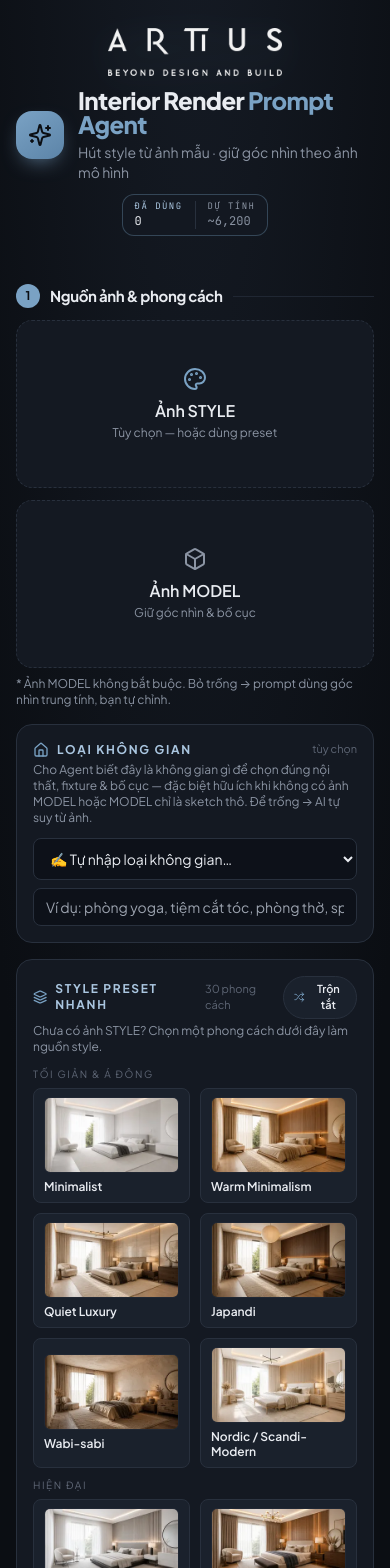
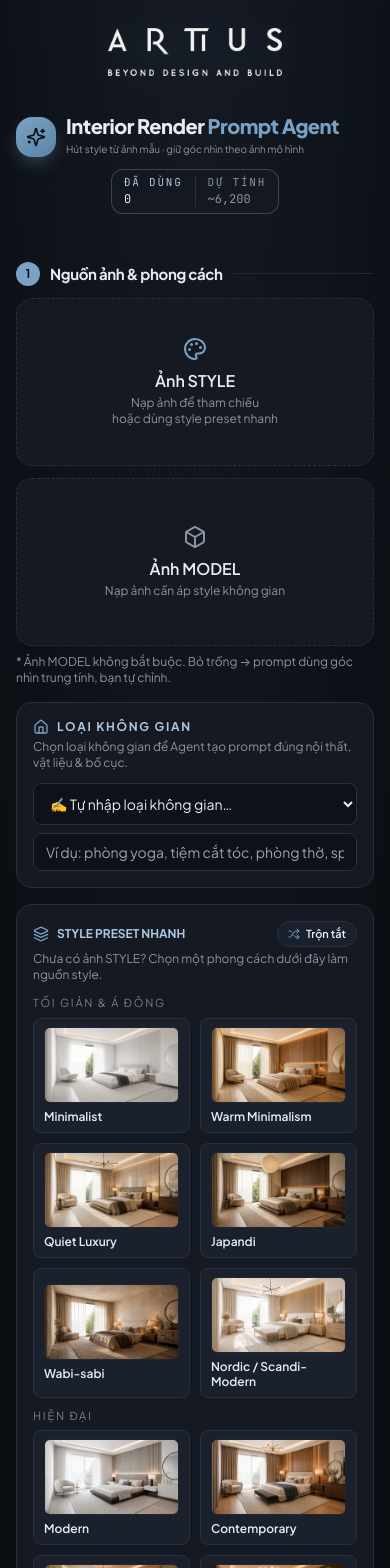
Before and after one commit to nguyenlinhsang0001-arch/Interior-Render-Prompt-Agent, a React (Vite) app: page / in a window 390 px wide. Shown: the top 1568 px of the page. Built offline with nearby package versions, Linux system fonts and the light colour scheme.

Commit message:
Update App.jsx

```diff
--- a/src/App.jsx
+++ b/src/App.jsx
@@ -1,35 +1,9 @@
 import React, { useState, useRef, useCallback, useEffect } from "react";
 import { Loader2, Copy, Check, Image as ImageIcon, Sparkles, AlertCircle, Palette, Box, Lock, Pencil, Move3d, Droplet, Layers, Maximize2, Ban, X, RefreshCw, Home, History, ChevronDown, Shuffle, RotateCcw } from "lucide-react";
 
-// =============================================================
-// AI Agent: Interior/Architecture Render Prompt (2-image)
-// - Ảnh STYLE (reference): chỉ hút phong cách, vật liệu, màu, ánh sáng...
-// - Ảnh MODEL (mô hình/sketch): GIỮ góc nhìn + bố cục không gian.
-// Prompt đầu ra (English) ra lệnh: render theo góc nhìn/layout của
-// ảnh MODEL, áp style của ảnh STYLE.
-//
-// CẬP NHẬT bản này:
-//  - Thêm 8 STYLE PRESET mới (tổng 24), sắp xếp lại theo 6 NHÓM phong cách
-//    để dễ tìm trong grid.
-//  - Đổi theme: nền zinc/slate tối, accent steel-blue dịu (thay gold), nút
-//    active dùng nền PHẲNG cho tinh gọn. Thêm 2 màu chức năng dịu:
-//    pos (sage = "AI được đổi") và neg (terracotta = "khóa theo MODEL").
-//  - Đổi font: Plus Jakarta Sans (sans gọn, hỗ trợ tiếng Việt) thay serif.
-//  - Bố cục lại 3 BƯỚC: (1) Nguồn ảnh & phong cách, (2) Điều khiển render,
-//    (3) Nền tảng & khung hình. Dùng lưới ngang (2 trục cạnh nhau,
-//    platform + aspect cạnh nhau) để giảm chiều dài cuộn.
-//
-// GIỮ NGUYÊN từ bản cũ:
-//  - UploadBox/AnalysisRow định nghĩa NGOÀI component chính -> textarea không
-//    mất focus khi gõ.
-//  - copy() ưu tiên navigator.clipboard, fallback execCommand.
-//  - Toàn bộ logic gọi API, nén ảnh thích ứng, parseJsonLoose, 2 trục độc lập,
-//    ma trận khóa hình học.
-// =============================================================
-
 const PLATFORMS = [
-  { id: "nanobanana", label: "Nano Banana 2", hint: "image-to-image, brief tự nhiên" },
-  { id: "midjourney", label: "Midjourney", hint: "--ar --style raw, --v 7" },
+  { id: "nanobanana", label: "Nano Banana 2, Chat GPT", hint: "" },
+  { id: "midjourney", label: "Midjourney", hint: "" },
 ];
 
 // =============================================================
@@ -415,7 +389,7 @@ const C = {
   neg:       "#cf9a8d", // terracotta dịu — "khóa theo MODEL"
   text:      "#e9ecf1",
   textDim:   "#8b94a3",
-  textFaint: "#5e6675",
+  textFaint: "#767f8e",
 };
 
 // Font sans gọn, hiện đại, hỗ trợ tiếng Việt đầy đủ (dùng cho cả heading).
@@ -452,6 +426,10 @@ function UploadBox({ img, onClick, onDrop, inputRef, onChange, onClear, icon, ti
   return (
     <div
       onClick={onClick}
+      role="button"
+      tabIndex={0}
+      aria-label={`Tải lên ${title}`}
+      onKeyDown={(e) => { if (e.key === "Enter" || e.key === " ") { e.preventDefault(); onClick(); } }}
       onDragOver={(e) => e.preventDefault()}
       onDrop={onDrop}
       className="relative cursor-pointer rounded-2xl p-4 flex flex-col items-center justify-center text-center min-h-[168px] transition-all duration-200"
@@ -467,10 +445,11 @@ function UploadBox({ img, onClick, onDrop, inputRef, onChange, onClear, icon, ti
         <button
           onClick={(e) => { e.stopPropagation(); onClear(); }}
           title="Xóa ảnh"
+          aria-label="Xóa ảnh"
           className="absolute top-2 right-2 z-10 inline-flex items-center justify-center w-7 h-7 rounded-full transition-colors"
           style={{ background: `${C.bg}cc`, border: `1px solid ${C.line}`, color: C.text }}
         >
-          <X className="w-4 h-4" />
+          <X className="w-4 h-4" aria-hidden="true" />
         </button>
       )}
       {img ? (
@@ -1371,7 +1350,7 @@ Return ONLY a valid JSON object (no markdown/backticks): {"prompt": "the English
   :root{
     --bg:#0b0e13; --panel:#141922; --panel2:#1a212c; --inputBg:#0d1119;
     --line:#28303d; --lineSoft:#202733; --accent:#7aa2c4; --accentSoft:#aac6e0;
-    --pos:#7cba9b; --neg:#cf9a8d; --text:#e9ecf1; --textDim:#8b94a3; --textFaint:#5e6675;
+    --pos:#7cba9b; --neg:#cf9a8d; --text:#e9ecf1; --textDim:#8b94a3; --textFaint:#767f8e;
   }
   *{box-sizing:border-box;}
   body{
@@ -1465,7 +1444,7 @@ Return ONLY a valid JSON object (no markdown/backticks): {"prompt": "the English
     ${analysisHtml}
 
     <footer>
-      Xuất từ <strong>Interior Prompt AI Agent</strong> · ${escapeHtml(new Date().toLocaleString("vi-VN"))}<br>
+      Xuất từ <strong>Interior Render Prompt Agent</strong> · ${escapeHtml(new Date().toLocaleString("vi-VN"))}<br>
       Sản phẩm thuộc <a href="https://artius.vn/" target="_blank" rel="noopener noreferrer">CÔNG TY THIẾT KẾ VÀ XÂY DỰNG ARTIUS</a>
     </footer>
   </div>
@@ -1654,18 +1633,18 @@ Return ONLY a valid JSON object (no markdown/backticks): {"prompt": "the English
     />
   );
   const titleEl = (
-    <div className="flex items-center gap-3.5 min-w-0">
+    <div className="flex items-center gap-2.5 sm:gap-3.5 min-w-0 w-full sm:w-auto">
       <div
-        className="w-12 h-12 rounded-2xl flex items-center justify-center shrink-0"
+        className="w-10 h-10 sm:w-12 sm:h-12 rounded-2xl flex items-center justify-center shrink-0"
         style={{ background: `linear-gradient(145deg, ${C.accent}, ${C.accentDeep})`, boxShadow: `0 8px 22px -10px ${C.accent}` }}
       >
-        <Sparkles className="w-6 h-6" style={{ color: C.onAccent }} />
+        <Sparkles className="w-5 h-5 sm:w-6 sm:h-6" style={{ color: C.onAccent }} aria-hidden="true" />
       </div>
       <div>
-        <h1 className="text-2xl md:text-3xl leading-none font-extrabold tracking-tight" style={{ color: C.text }}>
+        <h1 className="text-xl sm:text-2xl md:text-3xl leading-none font-extrabold tracking-tight whitespace-nowrap" style={{ color: C.text }}>
           Interior Render <span style={{ color: C.accent }}>Prompt Agent</span>
         </h1>
-        <p className="text-sm mt-1.5" style={{ color: C.textDim }}>Hút style từ ảnh mẫu · giữ góc nhìn theo ảnh mô hình</p>
+        <p className="text-[10px] sm:text-sm mt-1.5 whitespace-nowrap" style={{ color: C.textDim }}>Hút style từ ảnh mẫu · giữ góc nhìn theo ảnh mô hình</p>
       </div>
     </div>
   );
@@ -1680,12 +1659,12 @@ Return ONLY a valid JSON object (no markdown/backticks): {"prompt": "the English
     >
       <div className="flex items-center gap-3">
         <div>
-          <div className="text-[9px] uppercase tracking-[0.16em] mb-0.5" style={{ color: C.accentSoft }}>Đã dùng</div>
+          <div className="text-[11px] uppercase tracking-[0.16em] mb-0.5" style={{ color: C.accentSoft }}>Đã dùng</div>
           <div style={{ color: C.text }}>{usedTotal.toLocaleString()}</div>
         </div>
         <div className="w-px self-stretch" style={{ background: C.line }} />
         <div>
-          <div className="text-[9px] uppercase tracking-[0.16em] mb-0.5" style={{ color: C.textDim }}>Dự tính</div>
+          <div className="text-[11px] uppercase tracking-[0.16em] mb-0.5" style={{ color: C.textDim }}>Dự tính</div>
           <div style={{ color: C.textDim }}>~{estTotal.toLocaleString()}</div>
         </div>
       </div>
@@ -1693,7 +1672,7 @@ Return ONLY a valid JSON object (no markdown/backticks): {"prompt": "the English
   );
 
   return (
-    <div className="min-h-screen p-4 md:p-8" style={{ background: `radial-gradient(120% 75% at 50% -8%, ${C.bgGrad} 0%, ${C.bg} 55%)`, color: C.text, fontFamily: FONT }}>
+    <div className="min-h-screen p-4 md:p-8 overflow-x-hidden" style={{ background: `radial-gradient(120% 75% at 50% -8%, ${C.bgGrad} 0%, ${C.bg} 55%)`, color: C.text, fontFamily: FONT }}>
       {/* Nạp font sans + mono (Plus Jakarta Sans hỗ trợ tiếng Việt) */}
       <link href="https://fonts.googleapis.com/css2?family=Plus+Jakarta+Sans:wght@400;500;600;700;800&family=JetBrains+Mono:wght@400;500&display=swap" rel="stylesheet" />
 
@@ -1704,6 +1683,7 @@ Return ONLY a valid JSON object (no markdown/backticks): {"prompt": "the English
         @keyframes ipa-shimmer { 0% { background-position: 200% 0; } 100% { background-position: -200% 0; } }
         .ipa-skel { background: linear-gradient(90deg, ${C.panel2} 25%, ${C.line} 37%, ${C.panel2} 63%); background-size: 200% 100%; animation: ipa-shimmer 1.4s ease-in-out infinite; }
         textarea, input, button { font-family: inherit; }
+        *:focus-visible { outline: 2px solid ${C.accent}; outline-offset: 2px; }
       `}</style>
 
       <div className="max-w-6xl mx-auto">
@@ -1718,14 +1698,14 @@ Return ONLY a valid JSON object (no markdown/backticks): {"prompt": "the English
 
         {/* ===== Header — MOBILE (<md) : dọc, căn giữa · logo → tiêu đề → badge ===== */}
         <div className="flex md:hidden flex-col items-center gap-3 mb-2 pt-3">
-          {logoEl}
+          <div className="mb-7">{logoEl}</div>
           {titleEl}
           {badgeEl}
         </div>
 
         {/* =====================================================
-            LƯỚI CHÍNH: trái = cấu hình (3 bước), phải = kết quả.
-            Trên md+ chia 2 cột; mobile xếp dọc.
+            BỐ CỤC CHÍNH: 1 cột dọc — cấu hình (các bước) rồi tới kết quả.
+            (Đã bỏ bố cục 2 cột; nay thống nhất 1 cột ở mọi kích thước.)
         ====================================================== */}
         <div className="grid grid-cols-1 gap-6 mt-4 items-start">
 
@@ -1744,7 +1724,7 @@ Return ONLY a valid JSON object (no markdown/backticks): {"prompt": "the English
                 onClear={clearStyleImg}
                 icon={<Palette className="w-6 h-6" style={{ color: C.accent }} />}
                 title="Ảnh STYLE"
-                subtitle="Tùy chọn — hoặc dùng preset"
+                subtitle={<>Nạp ảnh để tham chiếu<br />hoặc dùng style preset nhanh</>}
                 active={!!styleImg}
               />
               <UploadBox
@@ -1756,7 +1736,7 @@ Return ONLY a valid JSON object (no markdown/backticks): {"prompt": "the English
                 onClear={clearModelImg}
                 icon={<Box className="w-6 h-6" style={{ color: C.textDim }} />}
                 title="Ảnh MODEL"
-                subtitle="Giữ góc nhìn & bố cục"
+                subtitle="Nạp ảnh cần áp style không gian"
                 active={!!modelImg}
               />
             </div>
@@ -1772,10 +1752,9 @@ Return ONLY a valid JSON object (no markdown/backticks): {"prompt": "the English
                 <p className="text-xs font-bold uppercase tracking-[0.14em]" style={{ color: C.accentSoft }}>
                   Loại không gian
                 </p>
-                <span className="text-[11px] ml-auto" style={{ color: C.textFaint }}>tùy chọn</span>
               </div>
               <p className="text-xs mb-3" style={{ color: C.textDim }}>
-                Cho Agent biết đây là không gian gì để chọn đúng nội thất, fixture &amp; bố cục — đặc biệt hữu ích khi không có ảnh MODEL hoặc MODEL chỉ là sketch thô. Để trống → AI tự suy từ ảnh.
+                Chọn loại không gian để Agent tạo prompt đúng nội thất, vật liệu &amp; bố cục.
               </p>
 
               <select
@@ -1817,19 +1796,19 @@ Return ONLY a valid JSON object (no markdown/backticks): {"prompt": "the English
             >
               <div className="flex items-center gap-2 mb-1">
                 <Layers className="w-4 h-4" style={{ color: C.accent }} />
-                <p className="text-xs font-bold uppercase tracking-[0.14em]" style={{ color: C.accentSoft }}>
+                <p className="text-xs font-bold uppercase tracking-normal sm:tracking-[0.14em] whitespace-nowrap shrink-0" style={{ color: C.accentSoft }}>
                   Style preset nhanh
                 </p>
-                <span className="text-[11px] ml-auto" style={{ color: C.textFaint }}>{STYLE_PRESETS.length} phong cách</span>
+                <span className="text-[11px] ml-auto hidden sm:inline" style={{ color: C.textFaint }}>{STYLE_PRESETS.length} phong cách</span>
                 <button
                   onClick={() => !styleImg && changeBlendMode(!blendMode)}
                   disabled={!!styleImg}
                   title="Bật để TRỘN 2 phong cách: click chọn style chính, rồi click thêm 1 style nữa làm phụ"
-                  className="flex items-center gap-1.5 rounded-full px-2.5 py-1 text-[11px] font-semibold transition-all"
+                  className="flex items-center gap-1.5 rounded-full px-2.5 py-1 text-[11px] font-semibold transition-all ml-auto sm:ml-0 shrink-0 whitespace-nowrap"
                   style={{ ...(blendMode ? activeBtn : idleBtn), cursor: styleImg ? "not-allowed" : "pointer", opacity: styleImg ? 0.5 : 1 }}
                 >
                   <Shuffle className="w-3 h-3" style={{ color: blendMode ? C.onAccent : C.accent }} />
-                  <span style={{ color: blendMode ? C.onAccent : C.text }}>Trộn {blendMode ? "BẬT" : "tắt"}</span>
+                  <span className="whitespace-nowrap" style={{ color: blendMode ? C.onAccent : C.text }}>Trộn {blendMode ? "BẬT" : "tắt"}</span>
                 </button>
               </div>
               <p className="text-xs mb-3" style={{ color: C.textDim }}>
@@ -1850,7 +1829,7 @@ Return ONLY a valid JSON object (no markdown/backticks): {"prompt": "the English
               {/* Chips gom theo NHÓM. Mỗi nhóm có nhãn nhỏ + grid chip. */}
               {Array.from(new Set(STYLE_PRESETS.map((p) => p.group))).map((grp) => (
                 <div key={grp} className="mb-2.5 last:mb-0">
-                  <p className="text-[10px] uppercase tracking-[0.16em] mb-1.5" style={{ color: C.textFaint }}>{grp}</p>
+                  <p className="text-[11px] uppercase tracking-[0.16em] mb-1.5" style={{ color: C.textFaint }}>{grp}</p>
                   <div className="grid grid-cols-2 sm:grid-cols-4 gap-2.5">
                     {STYLE_PRESETS.filter((p) => p.group === grp).map((p) => {
                       const on = stylePreset === p.id && !styleImg;                                  // CHÍNH
@@ -1966,7 +1945,7 @@ Return ONLY a valid JSON object (no markdown/backticks): {"prompt": "the English
                     style={{ accentColor: C.accent }}
                   />
                   {platform === "midjourney" && (
-                    <p className="text-[10px] mt-1.5 leading-snug" style={{ color: C.textFaint }}>
+                    <p className="text-[11px] mt-1.5 leading-snug" style={{ color: C.textFaint }}>
                       Midjourney mã hóa tỷ lệ bằng multi-prompt weight:{" "}
                       <span style={{ color: C.accentSoft, fontFamily: MONO }}>
                         {presetName(stylePreset)}::1 {presetName(styleB)}::{mjSecondaryWeight(blendRatio)}
@@ -2002,10 +1981,6 @@ Return ONLY a valid JSON object (no markdown/backticks): {"prompt": "the English
                 <p className="text-xs font-bold uppercase tracking-[0.14em] inline-flex items-center gap-1.5 mb-1" style={{ color: C.accentSoft }}>
                   <Move3d className="w-4 h-4" /> Trục 1 · {mjImageRef ? "Image weight (--iw)" : hasModel ? "Khóa hình học" : "Kỷ luật không gian"}
                 </p>
-                <p className="text-xs mb-3" style={{ color: C.textDim }}>
-                  {mjImageRef ? GEOMETRY_LEVELS[geometry]?.descMJ : hasModel ? GEOMETRY_LEVELS[geometry]?.desc : GEOMETRY_LEVELS[geometry]?.descNoModel}
-                </p>
-
                 {mjImageRef ? (
                   <div className="mb-3 flex items-center gap-2 rounded-lg px-3 py-2 text-xs" style={{ background: C.panel2, border: `1px dashed ${C.line}`, color: C.accentSoft }}>
                     <ImageIcon className="w-3.5 h-3.5 shrink-0" />
@@ -2029,16 +2004,20 @@ Return ONLY a valid JSON object (no markdown/backticks): {"prompt": "the English
                         style={{ ...(on ? activeBtn : idleBtn), cursor: "pointer" }}
                       >
                         <div className="text-[11px] font-bold" style={{ color: on ? C.onAccent : C.accentSoft }}>{lv.short}</div>
-                        <div className="text-[9px] leading-tight mt-0.5" style={{ color: on ? C.onAccent : C.textDim }}>{lv.label}</div>
+                        <div className="text-[10px] leading-tight mt-0.5" style={{ color: on ? C.onAccent : C.textDim }}>{lv.label}</div>
                       </button>
                     );
                   })}
                 </div>
 
+                <p className="mt-3.5 text-xs leading-relaxed" style={{ color: C.textDim }}>
+                  {mjImageRef ? GEOMETRY_LEVELS[geometry]?.descMJ : hasModel ? GEOMETRY_LEVELS[geometry]?.desc : GEOMETRY_LEVELS[geometry]?.descNoModel}
+                </p>
+
                 {/* Checklist yếu tố khóa/mở theo geometry */}
                 {hasModel && (
                   <div className="mt-3.5">
-                    <p className="text-[10px] uppercase tracking-[0.14em] mb-2" style={{ color: C.textFaint }}>
+                    <p className="text-[11px] uppercase tracking-[0.14em] mb-2" style={{ color: C.textFaint }}>
                       AI được đổi gì về không gian:
                     </p>
                     <div className="grid grid-cols-1 gap-y-1">
@@ -2058,7 +2037,7 @@ Return ONLY a valid JSON object (no markdown/backticks): {"prompt": "the English
                         );
                       })}
                     </div>
-                    <div className="flex items-center gap-4 mt-2.5 pt-2.5 text-[10px]" style={{ color: C.textDim, borderTop: `1px dashed ${C.lineSoft}` }}>
+                    <div className="flex items-center gap-4 mt-2.5 pt-2.5 text-[11px]" style={{ color: C.textDim, borderTop: `1px dashed ${C.lineSoft}` }}>
                       <span className="inline-flex items-center gap-1"><Lock className="w-3 h-3" style={{ color: C.neg }} /> Giữ theo MODEL</span>
                       <span className="inline-flex items-center gap-1"><Pencil className="w-3 h-3" style={{ color: C.pos }} /> AI đổi được</span>
                     </div>
@@ -2082,7 +2061,7 @@ Return ONLY a valid JSON object (no markdown/backticks): {"prompt": "the English
                         style={on ? activeBtn : idleBtn}
                       >
                         <div className="text-[11px] font-bold" style={{ color: on ? C.onAccent : C.accentSoft }}>{lv.short}</div>
-                        <div className="text-[9px] leading-tight mt-0.5" style={{ color: on ? C.onAccent : C.textDim }}>{lv.label}</div>
+                        <div className="text-[10px] leading-tight mt-0.5" style={{ color: on ? C.onAccent : C.textDim }}>{lv.label}</div>
                       </button>
                     );
                   })}
@@ -2115,7 +2094,7 @@ Return ONLY a valid JSON object (no markdown/backticks): {"prompt": "the English
                         style={on ? activeBtn : { background: C.panel2, border: `1px solid ${C.line}` }}
                       >
                         <div className="text-sm font-semibold leading-tight" style={{ color: on ? C.onAccent : C.text }}>{p.label}</div>
-                        <div className="text-[11px]" style={{ color: on ? C.onAccent : C.textDim }}>{p.hint}</div>
+                        {p.hint && <div className="text-[11px]" style={{ color: on ? C.onAccent : C.textDim }}>{p.hint}</div>}
                       </button>
                     );
                   })}
@@ -2172,10 +2151,6 @@ Return ONLY a valid JSON object (no markdown/backticks): {"prompt": "the English
                 style={{ background: C.inputBg, border: `1px solid ${C.line}`, color: C.text, fontFamily: MONO, fontSize: "12.5px" }}
                 placeholder={NEGATIVE_BY_PLATFORM[platform] || DEFAULT_NEGATIVE}
               />
-              <p className="text-[11px] mt-2" style={{ color: C.textDim }}>
-                {platform === "midjourney" && "Midjourney: ghép vào cuối dưới dạng --no {{NEG}}"}
-                {platform === "nanobanana" && "Nano Banana không có negative syntax — sẽ chuyển thành câu khẳng định (mô tả điều cần giữ)."}
-              </p>
             </div>
 
             {/* Action — nút nằm CỐ ĐỊNH trong luồng (không sticky), ngay sau
@@ -2388,7 +2363,7 @@ Return ONLY a valid JSON object (no markdown/backticks): {"prompt": "the English
                       <div className="flex items-center justify-between mb-2.5">
                         <div>
                           <span className="font-semibold" style={{ color: C.accentSoft }}>{p.label}</span>
-                          <span className="ml-2 text-xs" style={{ color: C.textDim }}>{p.hint}</span>
+                          {p.hint && <span className="ml-2 text-xs" style={{ color: C.textDim }}>{p.hint}</span>}
                         </div>
                         <button
                           onClick={() => copy(p.id, prompts[p.id])}
@@ -2423,7 +2398,7 @@ Return ONLY a valid JSON object (no markdown/backticks): {"prompt": "the English
                   <div className="rounded-xl p-3 text-xs leading-snug" style={{ background: C.panel, border: `1px solid ${C.lineSoft}` }}>
                     <div className="flex items-center gap-2 mb-2 font-semibold" style={{ color: C.textDim }}>
                       <History className="w-3.5 h-3.5 shrink-0" />
-                      <span>Lịch sử prompt · {history.length} phiên bản gần nhất (bấm “Tải HTML” để lưu, “Dùng lại” để khôi phục)</span>
+                      <span className="whitespace-nowrap">Lịch sử prompt · {history.length} phiên bản gần nhất<span className="hidden sm:inline"> (bấm “Tải HTML” để lưu, “Dùng lại” để khôi phục)</span></span>
                     </div>
                     <div className="space-y-2">
                       {history.map((h, idx) => {
@@ -2435,19 +2410,19 @@ Return ONLY a valid JSON object (no markdown/backticks): {"prompt": "the English
                               <span className="text-[11px] font-semibold" style={{ color: C.accentSoft }}>
                                 {idx === 0 ? "Mới nhất" : `Lần ${history.length - idx}`}
                               </span>
-                              <span className="text-[10px]" style={{ color: C.textFaint }}>· {h.timeLabel}</span>
-                              {histPlatform && <span className="text-[10px]" style={{ color: C.textFaint }}>· {histPlatform}</span>}
+                              <span className="text-[11px]" style={{ color: C.textFaint }}>· {h.timeLabel}</span>
+                              {histPlatform && <span className="text-[11px]" style={{ color: C.textFaint }}>· {histPlatform}</span>}
                               <div className="ml-auto flex items-center gap-1.5">
                                 <button
                                   onClick={() => setExpandedHistory(expanded ? null : h.id)}
-                                  className="text-[10px] rounded px-1.5 py-0.5 transition-colors"
+                                  className="text-[11px] rounded px-1.5 py-0.5 transition-colors"
                                   style={{ border: `1px solid ${C.line}`, color: C.textDim, background: "transparent" }}
                                 >
                                   {expanded ? "Ẩn" : "Xem"}
                                 </button>
                                 <button
                                   onClick={() => downloadHistoryItem(h, idx)}
-                                  className="inline-flex items-center gap-1 text-[10px] rounded px-1.5 py-0.5 transition-colors"
+                                  className="inline-flex items-center gap-1 text-[11px] rounded px-1.5 py-0.5 transition-colors"
                                   style={{ border: `1px solid ${C.accent}`, color: C.accent, background: "transparent" }}
                                   title="Tải phiên bản này dưới dạng HTML"
                                 >
@@ -2455,7 +2430,7 @@ Return ONLY a valid JSON object (no markdown/backticks): {"prompt": "the English
                                 </button>
                                 <button
                                   onClick={() => restoreHistory(h)}
-                                  className="inline-flex items-center gap-1 text-[10px] rounded px-1.5 py-0.5 transition-colors"
+                                  className="inline-flex items-center gap-1 text-[11px] rounded px-1.5 py-0.5 transition-colors"
                                   style={{ border: `1px solid ${C.accent}`, color: C.accent, background: "transparent" }}
                                 >
                                   <RotateCcw className="w-3 h-3" /> Dùng lại
@@ -2494,10 +2469,10 @@ Return ONLY a valid JSON object (no markdown/backticks): {"prompt": "the English
                                   return (
                                     <div key={pid}>
                                       <div className="flex items-center gap-2 mb-1">
-                                        <span className="text-[10px] font-semibold uppercase tracking-wider" style={{ color: C.accentSoft }}>Prompt · {platformName(pid)}</span>
+                                        <span className="text-[11px] font-semibold uppercase tracking-wider" style={{ color: C.accentSoft }}>Prompt · {platformName(pid)}</span>
                                         <button
                                           onClick={() => copy(ck, h.prompts[pid])}
-                                          className="ml-auto inline-flex items-center gap-1 text-[10px] rounded px-1.5 py-0.5"
+                                          className="ml-auto inline-flex items-center gap-1 text-[11px] rounded px-1.5 py-0.5"
                                           style={{ border: `1px solid ${copied === ck ? C.pos : C.accent}`, color: copied === ck ? C.pos : C.accent, background: "transparent" }}
                                         >
                                           {copied === ck ? (<><Check className="w-3 h-3" /> Đã copy</>) : (<><Copy className="w-3 h-3" /> Copy</>)}
@@ -2509,7 +2484,7 @@ Return ONLY a valid JSON object (no markdown/backticks): {"prompt": "the English
                                 })}
                                 {h.analysis && (
                                   <div>
-                                    <span className="text-[10px] font-semibold uppercase tracking-wider" style={{ color: C.accentSoft }}>Phân tích ({Object.keys(h.analysis).length} mục)</span>
+                                    <span className="text-[11px] font-semibold uppercase tracking-wider" style={{ color: C.accentSoft }}>Phân tích ({Object.keys(h.analysis).length} mục)</span>
                                     <ul className="mt-1 space-y-0.5">
                                       {Object.entries(h.analysis).map(([k, v]) => (
                                         <li key={k} className="flex flex-wrap items-baseline gap-x-1.5 text-[11px]">
@@ -2537,7 +2512,7 @@ Return ONLY a valid JSON object (no markdown/backticks): {"prompt": "the English
 
         {/* Footer attribution — bản quyền sản phẩm thuộc về công ty ARTIUS */}
         <p className="mt-10 text-center text-xs leading-relaxed" style={{ color: C.textDim }}>
-          Sản phẩm <strong style={{ color: C.text }}>“Interior Prompt AI Agent”</strong> này thuộc về{" "}
+          Sản phẩm <strong style={{ color: C.text }}>“Interior Render Prompt Agent”</strong><br />thuộc về{" "}
           <a
             href="https://artius.vn/"
             target="_blank"
@@ -2551,7 +2526,7 @@ Return ONLY a valid JSON object (no markdown/backticks): {"prompt": "the English
 
         <p className="mt-3 text-center" style={{ color: C.textFaint }}>
           <span
-            className="inline-block rounded-md px-2 py-0.5 text-[10px] tracking-wider"
+            className="inline-block rounded-md px-2 py-0.5 text-[11px] tracking-wider"
             style={{ background: C.panel2, border: `1px solid ${C.line}`, color: C.accentSoft, fontFamily: MONO }}
             title="Dấu mốc phiên bản — nếu vẫn thấy số cũ sau khi mở lại thì bạn đang xem bản cache"
           >
```
